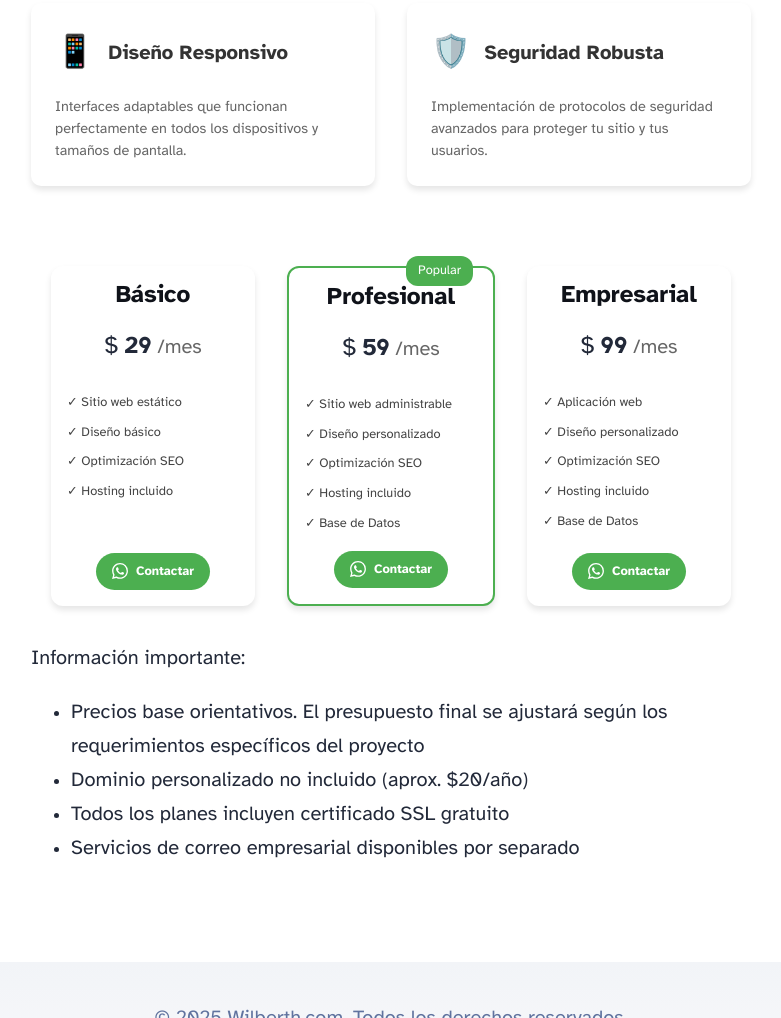
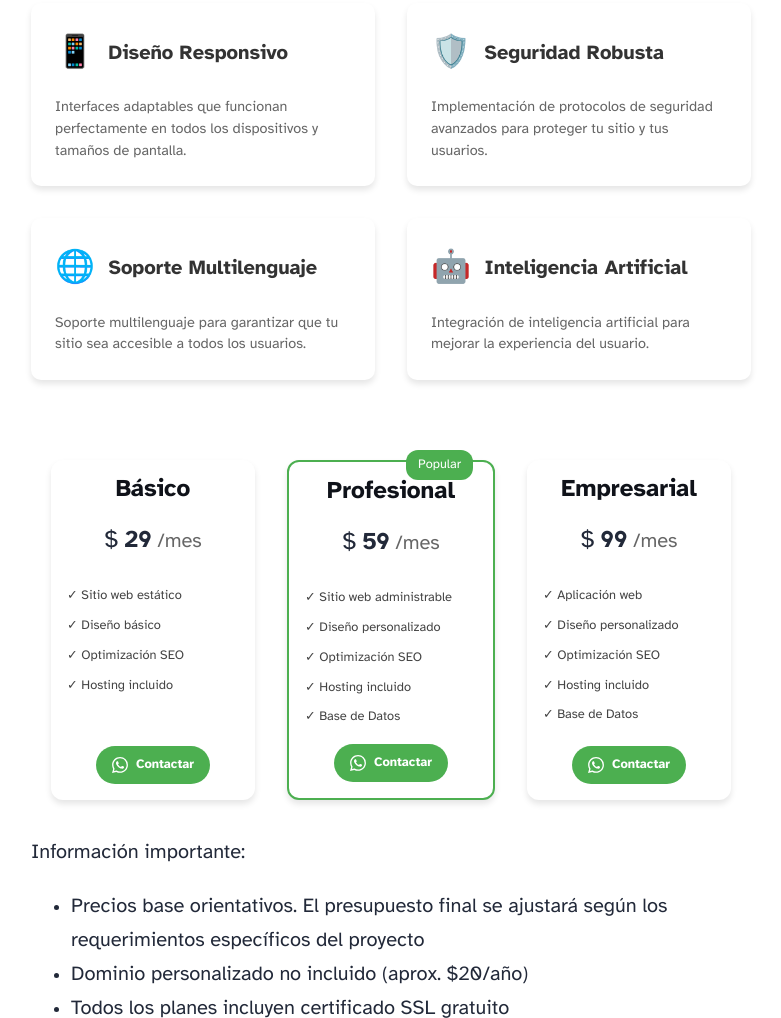
Before and after one commit to stwilberth/wilberth, an Astro site: page / in a window 1280 px wide. Shown: the part 790-1808 px from the top of the page, without its empty margins (249-1030 px from the left). Built offline with nearby package versions, Linux system fonts and the light colour scheme; Astro itself is replaced by a stand-in of ours.

Commit message:
Tu descripción de los cambios

```diff
--- a/src/pages/index.astro
+++ b/src/pages/index.astro
@@ -24,25 +24,41 @@ import { SITE_TITLE, SITE_SUBTITLE, SITE_DESCRIPTION, SITE_PHONE_NUMBER } from '
 			<WhatsAppButton phoneNumber={SITE_PHONE_NUMBER} text="¡Contáctanos!" />
 
 			<div class="features-grid">
+				<!-- rendimiento optimizado  -->
 				<div class="feature-card">
 					<span class="icon">⚡</span>
 					<h3>Rendimiento Optimizado</h3>
 					<p>Páginas web ultrarrápidas con tiempos de carga optimizados para una mejor experiencia de usuario.</p>
 				</div>
+				<!-- seo avanzado -->
 				<div class="feature-card">
 					<span class="icon">🔍</span>
 					<h3>SEO Avanzado</h3>
 					<p>Implementación de las mejores prácticas de SEO para maximizar la visibilidad en buscadores.</p>
 				</div>
+				<!-- diseño responsivo -->
 				<div class="feature-card">
 					<span class="icon">📱</span>
 					<h3>Diseño Responsivo</h3>
 					<p>Interfaces adaptables que funcionan perfectamente en todos los dispositivos y tamaños de pantalla.</p>
 				</div>
+				<!-- seguridad robusta -->
 				<div class="feature-card">
 					<span class="icon">🛡️</span>
 					<h3>Seguridad Robusta</h3>
 					<p>Implementación de protocolos de seguridad avanzados para proteger tu sitio y tus usuarios.</p>
+				</div>
+				<!-- soporte multilenguaje -->
+				<div class="feature-card">
+					<span class="icon">🌐</span>
+					<h3>Soporte Multilenguaje</h3>
+					<p>Soporte multilenguaje para garantizar que tu sitio sea accesible a todos los usuarios.</p>
+				</div>
+				<!-- inteligencia artificial  -->
+				<div class="feature-card">
+					<span class="icon">🤖</span>
+					<h3>Inteligencia Artificial</h3>
+					<p>Integración de inteligencia artificial para mejorar la experiencia del usuario.</p>
 				</div>
 			</div>
 
```
Also changed, not shown: 1 other file.
